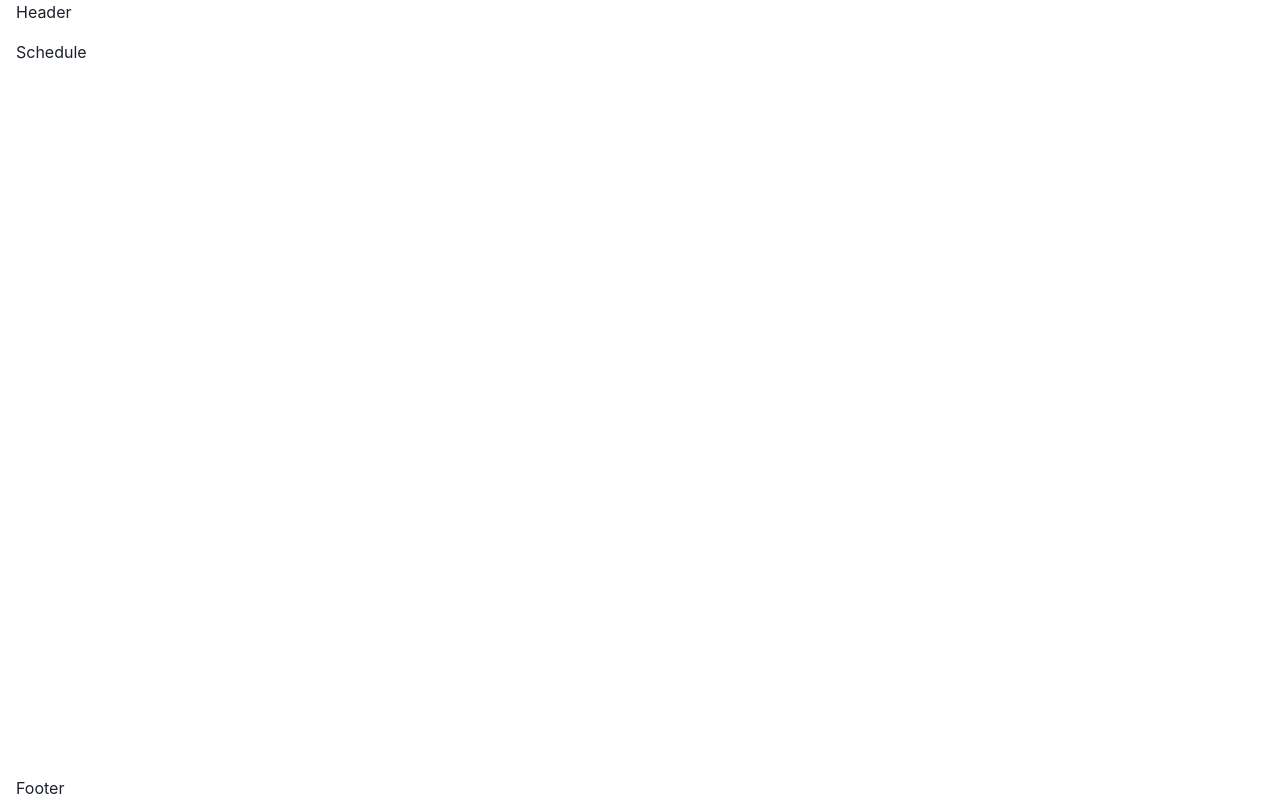
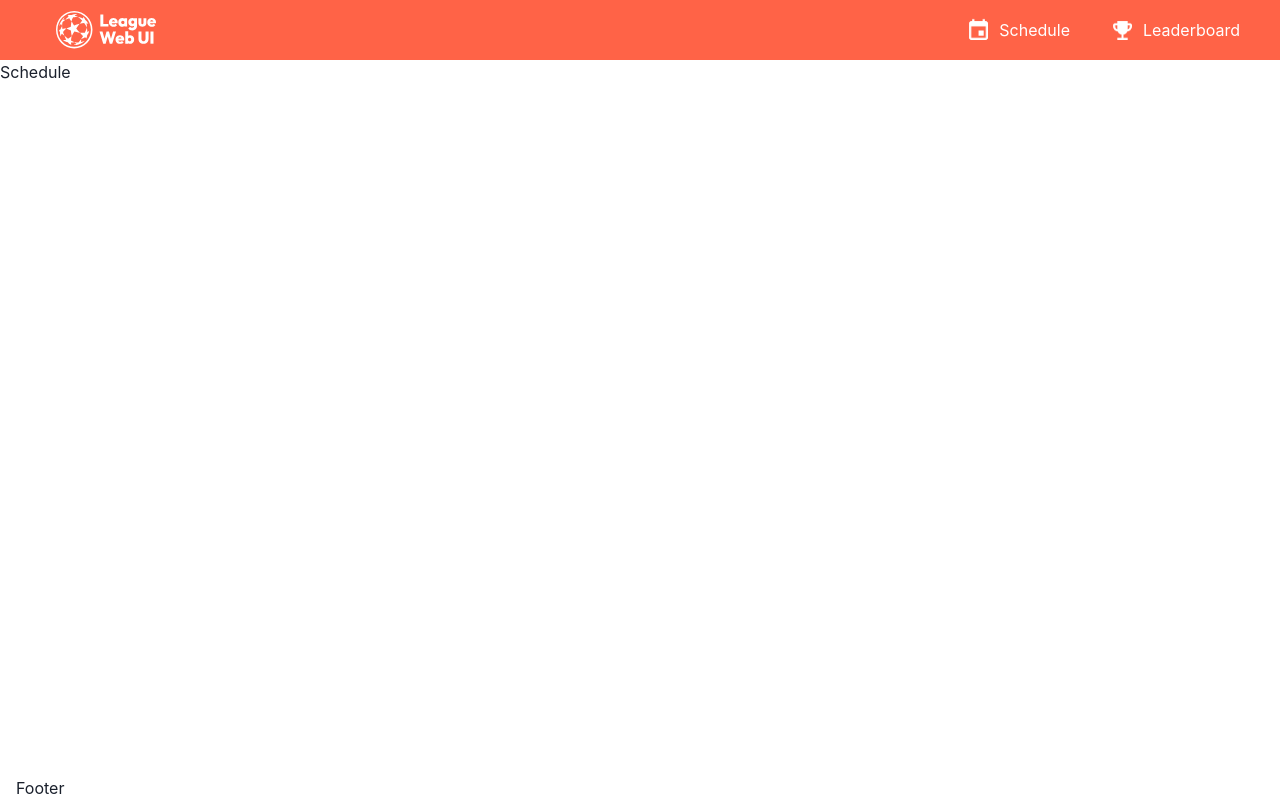
Before and after one commit to IvySaskia/ivy-saskia-sejas-rocabado-zDK8-sports-league-web-ui-UtzN, a React (Create React App) app: page / in a window 1280 px wide. Built offline with nearby package versions, Linux system fonts and the light colour scheme.

Commit message:
ADD: Layout header, navbar

```diff
--- a/src/layouts/header.jsx/index.jsx
+++ b/src/layouts/header.jsx/index.jsx
@@ -1,20 +1,69 @@
 import React from "react";
 
 import {
-  Box
+    Box,
+    HStack,
+    Image,
+    Flex,
+    Spacer,
 } from "@chakra-ui/react";
 
+import NavLink from "../nav-link";
+
+const Links = [
+  {
+    name: "Schedule",
+    to: "/schedule",
+    image: "/images/schedule.png"
+  },
+  {
+    name: "Leaderboard",
+    to: "/leaderboard",
+    image: "/images/leaderboard.png"
+  },
+];
 
 const Header = () => {
-  return (
-    <Box
-        mx="auto"
-        maxW={"7xl"}
-        width="100%"
-        px={4}
-    >
-        <p>Header</p>
-    </Box>
+    return (
+        <Flex
+            width="100%"
+            bg='tomato'
+            color="white"
+            h="60px"
+            px={10}
+            display='flex'
+            alignItems={"center"}
+        >
+        <Box p='4'>
+            <Image
+                src='/images/logo.svg'
+                alt='logo'
+                width="100px"
+            />
+            </Box>
+            <Spacer />
+            <HStack spacing={10}>
+                {Links.map(({ name, to, image }) => (
+                    <HStack
+                        spacing={2}
+                        alignItems={"center"}
+                    >
+                        <Image
+                            src = {image}
+                            alt = "image"
+                            width = "25px"
+                        />
+                        <NavLink
+                            key={name}
+                            to={to}
+                            image={image}
+                        >
+                            {name}
+                        </NavLink>
+                    </HStack>
+            ))}
+            </HStack>
+    </Flex>
   );
 };
 
--- a/src/layouts/main/index.jsx
+++ b/src/layouts/main/index.jsx
@@ -11,7 +11,7 @@ const MainLayout = ({ children }) => {
   return (
     <Flex minH="100vh" direction="column">
       <Header/>
-      <Box mx="auto" flex={1} p={4} maxW={"7xl"} width="100%">
+      <Box flex={1}>
         {children}
       </Box>
       <Footer />
--- /dev/null
+++ b/src/layouts/nav-link/index.jsx
@@ -0,0 +1,14 @@
+import { Link as DefaultLink } from "@chakra-ui/react";
+import { Link } from "react-router-dom";
+
+const NavLink = ({ children, ...props }) => (
+  <DefaultLink
+    as={Link}
+    rounded={"md"}
+    {...props}
+  >
+    {children}
+  </DefaultLink>
+);
+
+export default NavLink;
```
